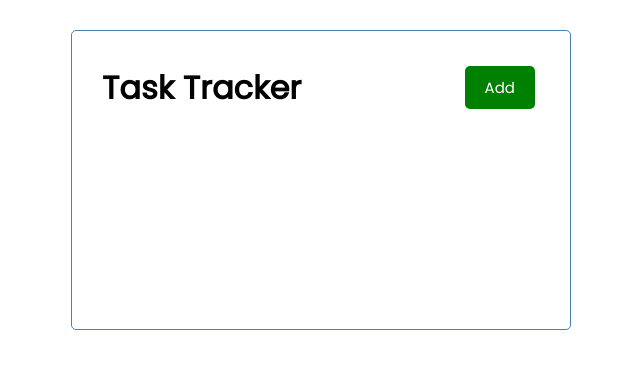
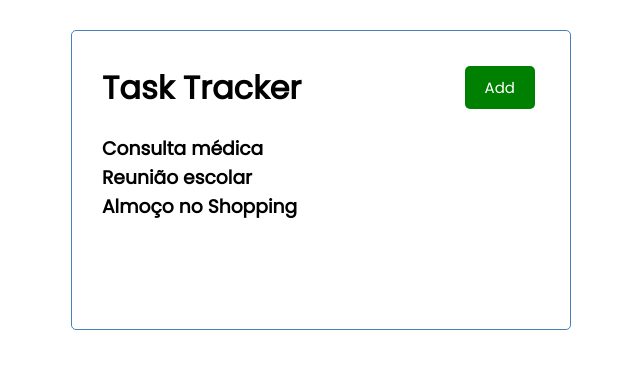
Before and after one commit to VictorRandom/react-task-tracker, a React (Create React App) app: page / in a window 1280 px wide. Shown: the top 368 px of the page, without its empty margins (319-959 px from the left). Built offline with nearby package versions, Linux system fonts and the light colour scheme.

Commit message:
crianco o componente tasks

```diff
--- a/src/App.js
+++ b/src/App.js
@@ -1,11 +1,13 @@
 import React from 'react'
 import Header from './components/Header';
+import Tasks from './components/Tasks';
 
 function App() {
 
   return (
     <div className="container">
       <Header />
+      <Tasks />
     </div>
   );
 }
--- a/src/components/Button.js
+++ b/src/components/Button.js
@@ -1,8 +1,9 @@
 import React from 'react';
 import PropTypes from 'prop-types';
 
-const Button = ({color, text}) => {
-    return (<button style={{backgroundColor: color}} className="btn">{text}</button>)
+const Button = ({color, text, onClick}) => {
+
+    return (<button onClick={onClick} style={{backgroundColor: color}} className="btn">{text}</button>)
 }
 
 Button.defaultProps = {
@@ -12,6 +13,7 @@ Button.defaultProps = {
 Button.propTypes = {
     text: PropTypes.string,
     color: PropTypes.string,
+    onClick: PropTypes.func,
 }
 
-export default Button
+export default Button;
--- a/src/components/Header.js
+++ b/src/components/Header.js
@@ -3,10 +3,15 @@ import PropTypes from "prop-types";
 import Button from "./Button";
 
 const Header = ({ title }) => {
+
+  const onClick = () => {
+    console.log('click')
+  };
+
   return (
     <header className="header">
       <h1>{title}</h1>
-      <Button color='green' text='Add'/>
+      <Button color='green' text='Add' onClick={onClick} />
     </header>
   );
 };
--- /dev/null
+++ b/src/components/Tasks.js
@@ -0,0 +1,36 @@
+import React, { useState } from 'react'
+
+function Tasks() {
+
+    const [tasks, setTasks] = useState([
+        {
+            id: 1,
+            text: 'Consulta médica',
+            day:'5 de fevereiro as 14:30h',
+            reminder: true,
+        },
+        {
+            id: 2,
+            text: 'Reunião escolar',
+            day:'6 de fevereiro as 13:30h',
+            reminder: true,
+        },
+        {
+            id: 3,
+            text: 'Almoço no Shopping',
+            day:'5 de fevereiro as 12:30h',
+            reminder: false,
+        }
+    ])
+
+    return (
+
+        <>
+            {tasks.map((task) => (
+            <h3 key={task.id}>{task.text}</h3>
+            ))}
+        </>
+    )
+}
+
+export default Tasks;
```
